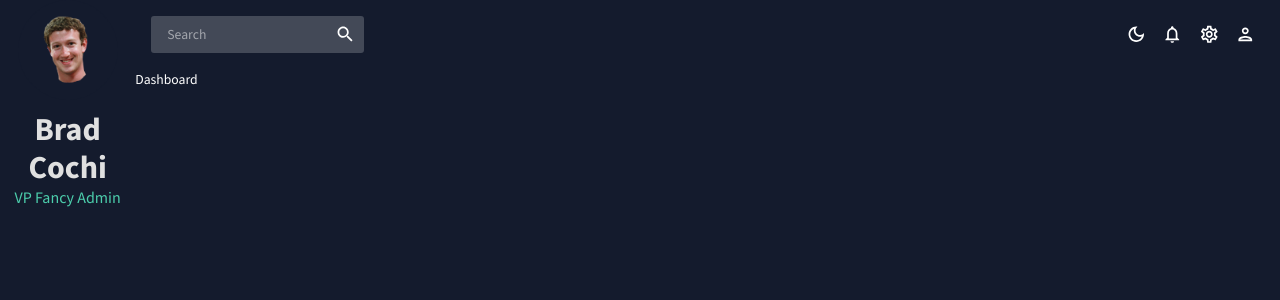
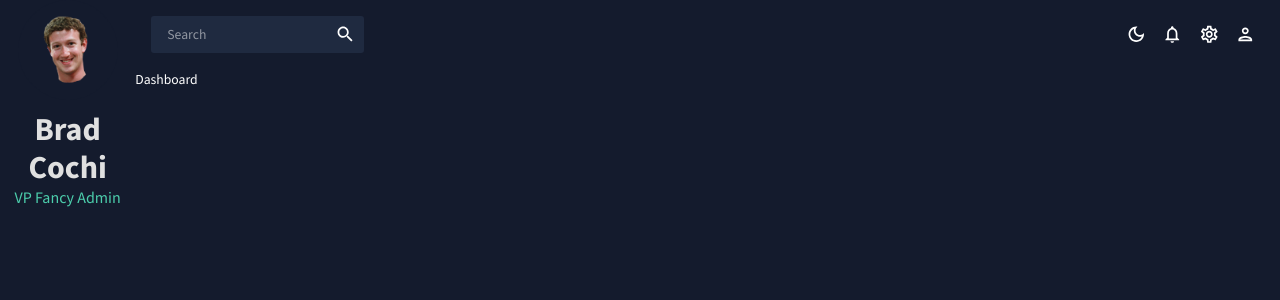
Before and after one commit to bradcochi/react-admin, a React (Create React App) app: page / in a window 1280 px wide. Shown: the top 300 px of the page. Built offline with nearby package versions, Linux system fonts and the light colour scheme.

Commit message:
created menu item function and altered them colors

```diff
--- a/src/scenes/global/Sidebar.jsx
+++ b/src/scenes/global/Sidebar.jsx
@@ -16,6 +16,22 @@
 import TimelineOutlinedIcon from "@mui/icons-material/TimelineOutlined";
 import MenuOutlinedIcon from "@mui/icons-material/MenuOutlined";
 import MapOutlinedIcon from "@mui/icons-material/MapOutlined";
+
+const Item = ({ title, to, icon, selected, setSelected }) => {
+  const theme = useTheme();
+  const colors = tokens(theme.pallete.mode);
+  return (
+    <MenuItem
+      active={selected === title}
+      style={{ color: colors.grey[100] }}
+      onClick={() => setSelected(title)}
+      icon={icon}
+    >
+      <Typography>{title}</Typography>
+      <Link to={to} />
+    </MenuItem>
+  );
+};
 
 const Sidebar = () => {
   const theme = useTheme();
@@ -71,6 +87,9 @@
           </Box>
         </Box>
       )}
+
+      {/* MENU ITEMS */}
+      <Box paddingLeft={isCollapsed ? undefined : "10%"}></Box>
     </Box>
   );
 };
--- a/src/theme.js
+++ b/src/theme.js
@@ -20,7 +20,7 @@
           100: "#d0d1d5",
           200: "#a1a4ab",
           300: "#727681",
-          400: "#434957",
+          400: "#1F2A40",
           500: "#141b2d",
           600: "#101624",
           700: "#0c101b",
```
